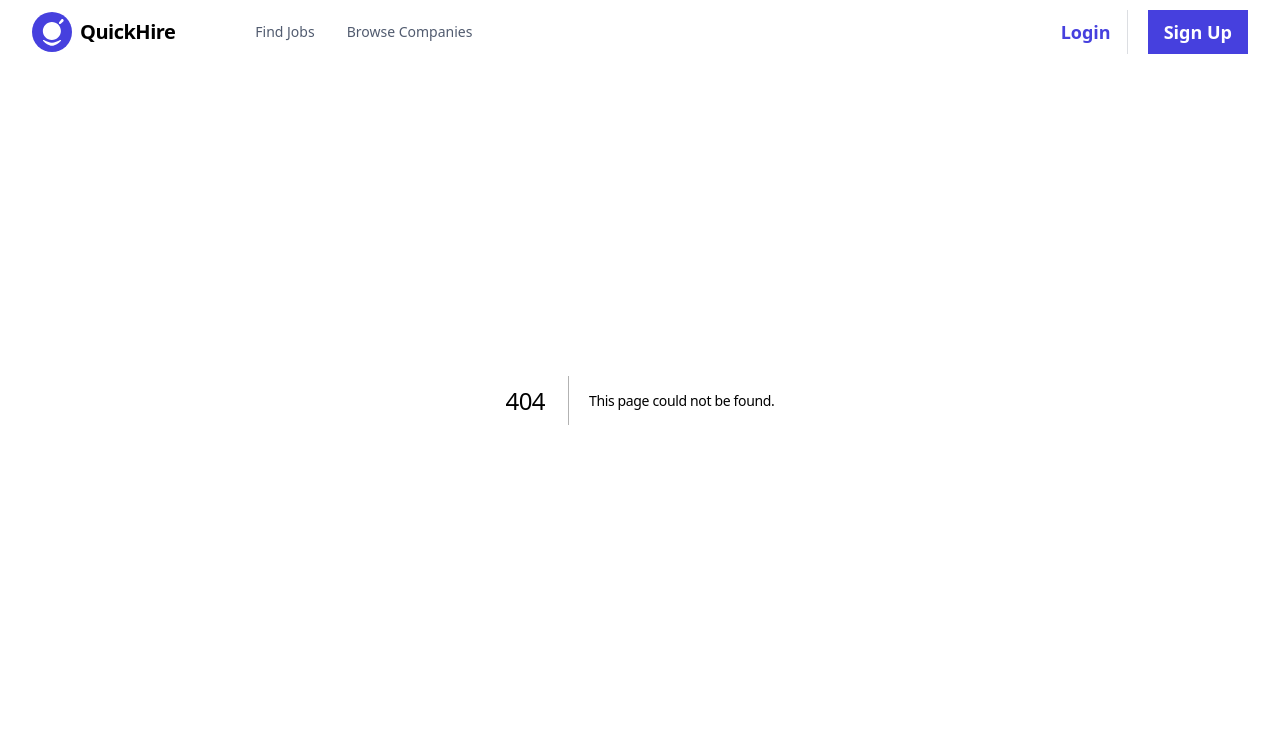
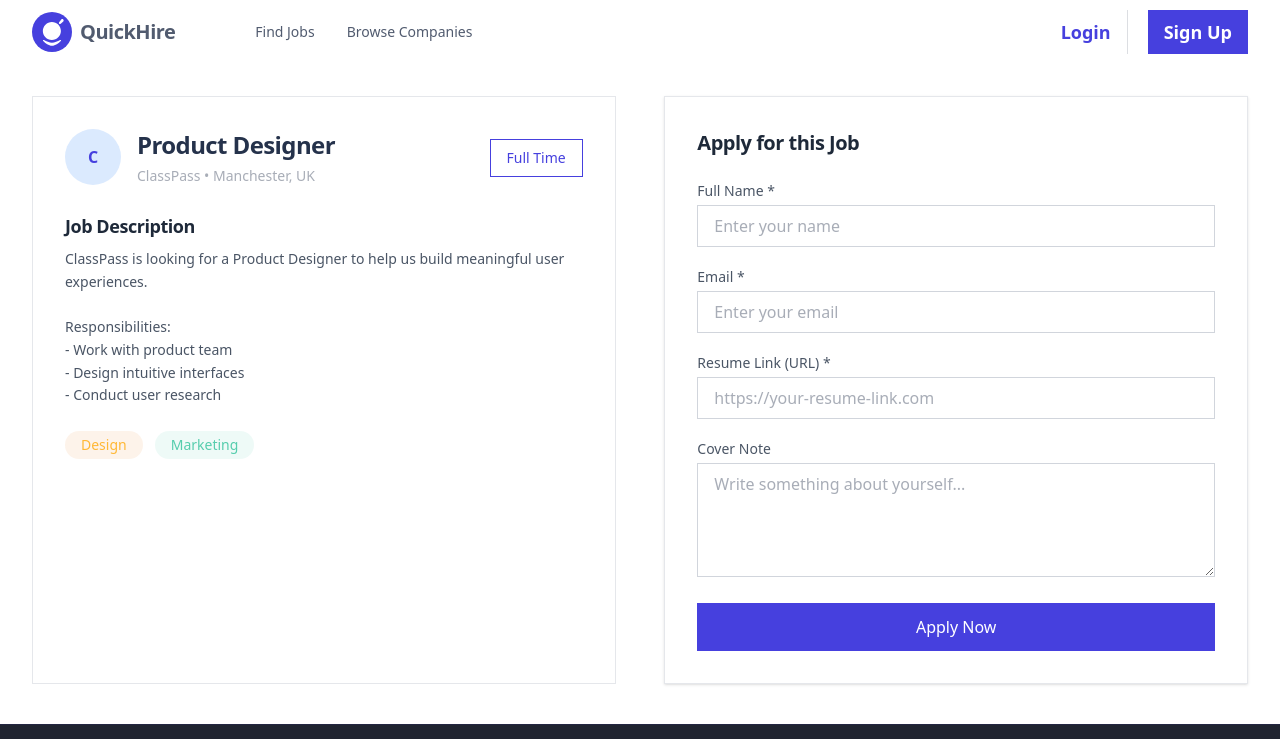
Before and after one commit to shahinsamiur/qtech_frontend, a Next.js app: page /jobs/1 in a window 1280 px wide. Before the commit this address had no page. Shown: the top 739 px of the page. Built offline with nearby package versions, Linux system fonts and the light colour scheme.

Commit message:
fix: cors header restriction removed

```diff
--- a/app/globals.css
+++ b/app/globals.css
@@ -48,9 +48,7 @@
   }
 
   p {
-    @apply text-sm leading-relaxed
-           md:text-lg
-           lg:text-lg;
+    @apply text-sm leading-relaxed;
   }
 
   h1 {
--- /dev/null
+++ b/app/jobs/[id]/page.tsx
@@ -0,0 +1,26 @@
+import JobHeader from "@/components/JobDescriptionHeader";
+import ApplyForm from "@/components/ApplyForm";
+
+interface PageProps {
+  params: { id: string };
+}
+
+export default function JobDetailsPage({}: PageProps) {
+  // Dummy data (replace with API call later)
+  const job = {
+    title: "Product Designer",
+    company: "ClassPass",
+    location: "Manchester, UK",
+    type: "Full Time",
+    description:
+      "ClassPass is looking for a Product Designer to help us build meaningful user experiences.\n\nResponsibilities:\n- Work with product team\n- Design intuitive interfaces\n- Conduct user research",
+    categories: ["Design", "Marketing"],
+  };
+
+  return (
+    <section className="flex flex-col md:flex-row gap-5 pt-20 lg:pt-24 pb-10 px-4 justify-between">
+      <JobHeader {...job} />
+      <ApplyForm />
+    </section>
+  );
+}
--- /dev/null
+++ b/components/ApplyForm.tsx
@@ -0,0 +1,130 @@
+"use client";
+
+import React from "react";
+import { useFormik } from "formik";
+import * as Yup from "yup";
+
+const ApplyForm = () => {
+  const formik = useFormik({
+    initialValues: {
+      name: "",
+      email: "",
+      resume: "",
+      coverNote: "",
+    },
+
+    validationSchema: Yup.object({
+      name: Yup.string()
+        .min(3, "Name must be at least 3 characters")
+        .required("Full name is required"),
+
+      email: Yup.string()
+        .email("Invalid email format")
+        .required("Email is required"),
+
+      resume: Yup.string()
+        .url("Enter a valid URL")
+        .required("Resume link is required"),
+
+      coverNote: Yup.string().max(
+        300,
+        "Cover note must be under 300 characters",
+      ),
+    }),
+
+    onSubmit: (values, { resetForm }) => {
+      console.log("Application Submitted:", values);
+      alert("Application submitted successfully!");
+      resetForm();
+    },
+  });
+
+  return (
+    <div className="bg-white w-full lg:w-[48%] shadow-sm border border-gray-200 p-8">
+      <h2 className="text-xl font-semibold text-gray-800 mb-6">
+        Apply for this Job
+      </h2>
+
+      <form onSubmit={formik.handleSubmit} className="space-y-5">
+        {/* Name */}
+        <div>
+          <label className="block text-sm font-medium text-gray-600 mb-1">
+            Full Name *
+          </label>
+          <input
+            type="text"
+            // name="names"
+            {...formik.getFieldProps("name")}
+            className="w-full border border-gray-300 px-4 py-2 focus:outline-none focus:ring-2 focus:ring-blue-500"
+            placeholder="Enter your name"
+          />
+          {formik.touched.name && formik.errors.name && (
+            <p className="text-red-500 text-sm mt-1">{formik.errors.name}</p>
+          )}
+        </div>
+
+        {/* Email */}
+        <div>
+          <label className="block text-sm font-medium text-gray-600 mb-1">
+            Email *
+          </label>
+          <input
+            type="email"
+            // name="email"
+            {...formik.getFieldProps("email")}
+            className="w-full border border-gray-300 px-4 py-2 focus:outline-none focus:ring-2 focus:ring-blue-500"
+            placeholder="Enter your email"
+          />
+          {formik.touched.email && formik.errors.email && (
+            <p className="text-red-500 text-sm mt-1">{formik.errors.email}</p>
+          )}
+        </div>
+
+        {/* Resume */}
+        <div>
+          <label className="block text-sm font-medium text-gray-600 mb-1">
+            Resume Link (URL) *
+          </label>
+          <input
+            type="url"
+            // name="resume"
+            {...formik.getFieldProps("resume")}
+            className="w-full border border-gray-300 px-4 py-2 focus:outline-none focus:ring-2 focus:ring-blue-500"
+            placeholder="https://your-resume-link.com"
+          />
+          {formik.touched.resume && formik.errors.resume && (
+            <p className="text-red-500 text-sm mt-1">{formik.errors.resume}</p>
+          )}
+        </div>
+
+        {/* Cover Note */}
+        <div>
+          <label className="block text-sm font-medium text-gray-600 mb-1">
+            Cover Note
+          </label>
+          <textarea
+            // name="coverNote"
+            rows={4}
+            {...formik.getFieldProps("coverNote")}
+            className="w-full border border-gray-300 px-4 py-2 focus:outline-none focus:ring-2 focus:ring-blue-500"
+            placeholder="Write something about yourself..."
+          />
+          {formik.touched.coverNote && formik.errors.coverNote && (
+            <p className="text-red-500 text-sm mt-1">
+              {formik.errors.coverNote}
+            </p>
+          )}
+        </div>
+
+        <button
+          type="submit"
+          className="w-full bg-foreground text-white font-medium py-3 hover:bg-blue-700 transition"
+        >
+          Apply Now
+        </button>
+      </form>
+    </div>
+  );
+};
+
+export default ApplyForm;
--- /dev/null
+++ b/components/JobDescriptionHeader.tsx
@@ -0,0 +1,87 @@
+import React from "react";
+import Image from "next/image";
+export interface JobDetailsProps {
+  title: string;
+  company: string;
+  location: string;
+  type: string;
+  description: string;
+  categories: string[];
+  logoUrl?: string;
+}
+
+const JobHeader: React.FC<JobDetailsProps> = ({
+  title,
+  company,
+  location,
+  type,
+  description,
+  categories,
+  logoUrl,
+}) => {
+  return (
+    <div className="bg-white w-full lg:w-[48%] border border-gray-200  p-8">
+      {/* Top Row */}
+      <div className="flex flex-col md:flex-row md:items-center md:justify-between gap-6">
+        {/* Left */}
+        <div className="flex items-start gap-4">
+          <div className="w-14 h-14 rounded-full bg-blue-100 flex items-center justify-center overflow-hidden">
+            {logoUrl ? (
+              <Image
+                src={logoUrl}
+                alt={company}
+                width={900}
+                height={900}
+                className="w-full h-full object-cover"
+              />
+            ) : (
+              <span className="text-foreground font-bold ">
+                {company.charAt(0)}
+              </span>
+            )}
+          </div>
+
+          <div>
+            <h1 className="text-2xl font-bold text-text-primary">{title}</h1>
+            <p className="text-text-neutrals/50 mt-1">
+              {company} • {location}
+            </p>
+          </div>
+        </div>
+
+        {/* Job Type */}
+        <span className="text-sm font-medium text-foreground border border-foreground px-4 py-2  w-fit">
+          {type}
+        </span>
+      </div>
+
+      {/* Description */}
+      <div className="mt-6">
+        <h2 className="text-lg font-semibold text-gray-800 mb-2">
+          Job Description
+        </h2>
+        <p className="text-gray-600 leading-relaxed whitespace-pre-line">
+          {description}
+        </p>
+      </div>
+
+      {/* Categories */}
+      <div className="mt-6 flex gap-3 flex-wrap">
+        {categories.map((cat, index) => (
+          <span
+            key={index}
+            className={`text-sm px-4 py-1 rounded-full font-medium ${
+              index % 2 === 0
+                ? "bg-[#EB85331A] text-[#FFB836]"
+                : "bg-[#56CDAD1A] text-[#56CDAD]"
+            }`}
+          >
+            {cat}
+          </span>
+        ))}
+      </div>
+    </div>
+  );
+};
+
+export default JobHeader;
--- a/components/hero.tsx
+++ b/components/hero.tsx
@@ -1,5 +1,34 @@
+"use client";
+
 import JobCard from "./jobCard";
+import React, { useEffect, useState } from "react";
+import axios from "axios";
+interface Job {
+  id: number;
+  title: string;
+  company: string;
+}
 export default function Hero() {
+  const [jobs, setJobs] = useState<Job[]>([]);
+  const [loading, setLoading] = useState(true);
+  const [error, setError] = useState("");
+  useEffect(() => {
+    const fetchJobs = async () => {
+      try {
+        const response = await axios.get(
+          "https://qtec-backend-fawn.vercel.app/api/jobs/",
+        );
+        setJobs(response.data);
+        console.log(response.data);
+      } catch (err) {
+        setError("Failed to fetch jobs");
+      } finally {
+        setLoading(false);
+      }
+    };
+
+    fetchJobs();
+  }, []);
   const arr: Array<number> = [1, 2, 3, 4, 5, 6, 7];
   return (
     <div className="w-full min-h-screen text-red-500 py-20 max-sm:pt-30">
--- a/components/jobCard.tsx
+++ b/components/jobCard.tsx
@@ -42,13 +42,13 @@
                 className="w-full h-full object-cover"
               />
             ) : (
-              <span className="text-blue-600 font-semibold text-md">
+              <span className="text-foreground font-semibold text-md">
                 {company.charAt(0)}
               </span>
             )}
           </div>
 
-          <span className="text-sm font-medium text-blue-600 border border-blue-500 px-3 py-1 ">
+          <span className="text-sm font-medium text-foreground border border-blue-500 px-3 py-1 ">
             {type}
           </span>
         </div>
--- a/package.json
+++ b/package.json
@@ -9,11 +9,14 @@
     "lint": "eslint"
   },
   "dependencies": {
+    "axios": "^1.13.6",
+    "formik": "^2.4.9",
     "gsap": "^3.14.2",
     "next": "16.1.6",
     "react": "19.2.3",
     "react-dom": "19.2.3",
-    "react-icons": "^5.5.0"
+    "react-icons": "^5.5.0",
+    "yup": "^1.7.1"
   },
   "devDependencies": {
     "@tailwindcss/postcss": "^4",
```
Also changed, not shown: 1 other file (tests, documents, lock files or other folders).
